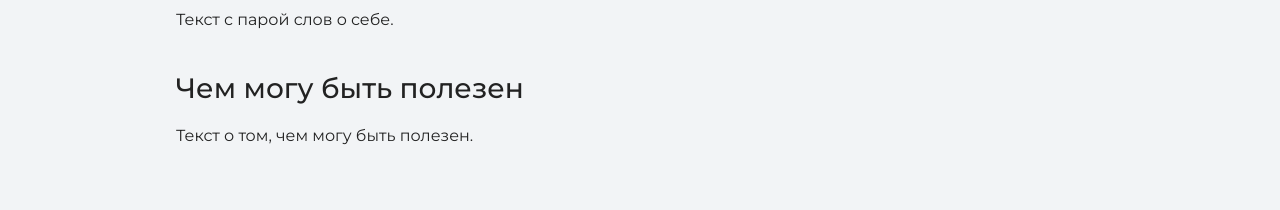
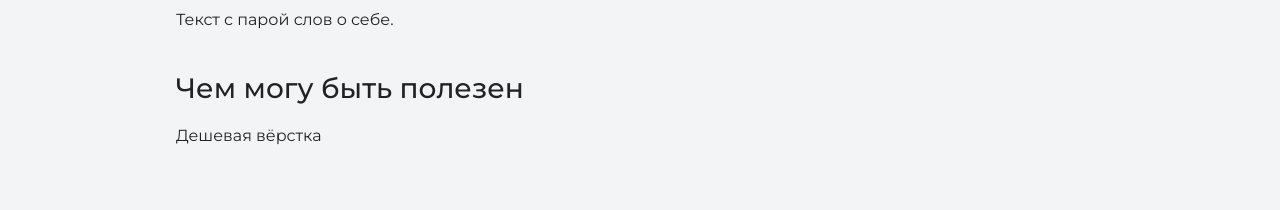
Before and after one commit to Retasis/rem, a plain HTML site: page index.html in a window 1280 px wide. Shown: the part 1220-1430 px from the top of the page. Drawn offline with nearby package versions, Linux system fonts and the light colour scheme.

Commit message:
Изменения описания

```diff
--- a/index.html
+++ b/index.html
@@ -27,7 +27,7 @@
       <h3>Пара слов о себе</h3>
       <p>Текст с парой слов о себе.</p>
       <h3>Чем могу быть полезен</h3>
-      <p>Текст о том, чем могу быть полезен.</p></div>
+      <p>Дешевая вёрстка</p></div>
     </section>
 
     <section class="portfolio">
```
